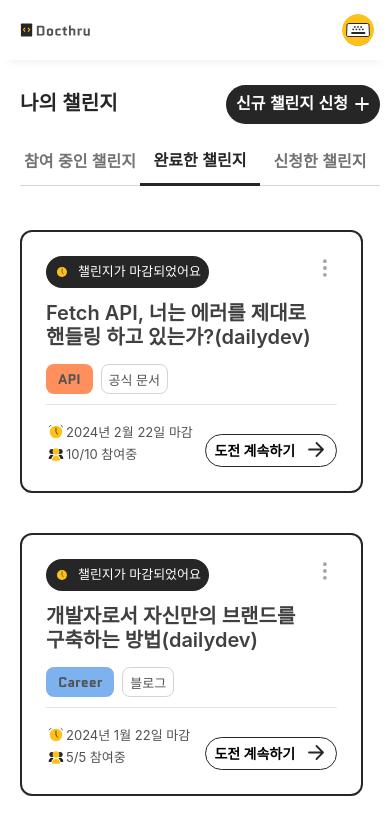
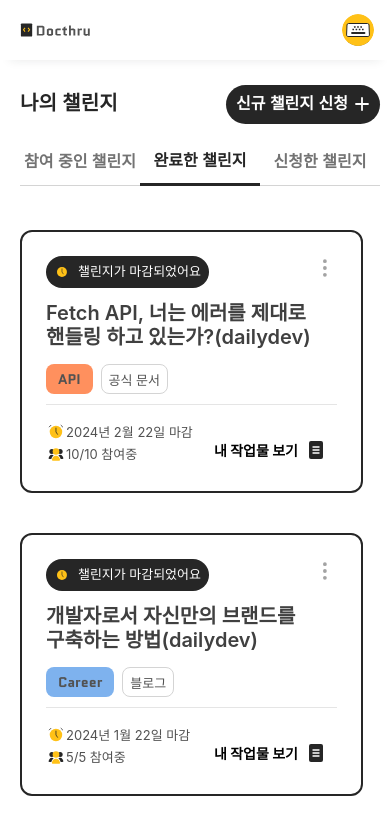
Before and after one commit to claudia99503/docthru-fe, a Next.js app: page /me/done in a window 390 px wide. Shown: the top 834 px of the page. Built offline with nearby package versions, Linux system fonts and the light colour scheme; a web font is replaced by a local one.

Commit message:
:art: [Style] 버튼 UI, 모바일 UI 추가
완료한 챌린지 버튼 ui 수정
모바일 화면 챌린지 표시 갯수 변경
css 파일 분리 - challenge 페이지 공통

```diff
--- a/src/components/challenge/Card.jsx
+++ b/src/components/challenge/Card.jsx
@@ -6,11 +6,42 @@ import images from '../../variables/images';
 
 import styles from './Card.module.css';
 
-const Card = ({ data }) => {
+const Card = ({ data, site }) => {
+
   const formatDeadline = (dateTime) => {
     const date = new Date(dateTime);
+
     const options = { year: 'numeric', month: 'long', day: 'numeric' };
     return `${date.toLocaleString('ko-KR', options)} 마감`;
+  };
+
+  const getBtn = () => {
+    if (site == 'ongoing') {
+      return (
+        <button
+          className={`${styles.challengeButton} ${
+            router.pathname === `/work/${data.id}` ? styles.active : ''
+          }`}
+          onClick={() => handleTabClick(`/work/${data.id}`)}
+        >
+          <span>도전 계속하기</span>
+          <img src={images.icons.arrowMainRight} alt="arrow icon" />
+        </button>
+      );
+    } else {
+      return (
+        <button
+          className={`${styles.challengeButton} ${
+            router.pathname === `/work/${data.id}` ? styles.active : ''
+          }`}
+          onClick={() => handleTabClick(`/work/${data.id}`)}
+          style={{border:'none'}}
+        >
+          <span>내 작업물 보기</span>
+          <img src={images.icons.document} alt="document icon" />
+        </button>
+      );
+    }
   };
 
   const getCondition = () => {
@@ -50,7 +81,10 @@ const Card = ({ data }) => {
   function onDelete() {}
 
   return (
-    <div className={styles.card}>
+    <div
+      className={styles.card}
+      onClick={() => handleTabClick(`/challenge/${data.id}`)}
+    >
       <div className={styles['card-top']}>
         {getCondition()}
         <div className={`${styles.menuButton}`}>
@@ -80,15 +114,7 @@ const Card = ({ data }) => {
             </span>
           </div>
         </div>
-        <button
-          className={`${styles.challengeButton} ${
-            router.pathname === `/work/${data.id}` ? styles.active : ''
-          }`}
-          onClick={() => handleTabClick(`/work/${data.id}`)}
-        >
-          <span>도전 계속하기</span>
-          <img src={images.icons.arrowMainRight} alt="arrow icon" />
-        </button>
+        {getBtn()}
       </div>
     </div>
   );
--- a/src/components/challenge/Card.module.css
+++ b/src/components/challenge/Card.module.css
@@ -1,11 +1,3 @@
-.AllCardSection {
-  margin-top: 24px;
-  display: flex;
-  flex-direction: column;
-  box-sizing: border-box;
-  gap: 40px;
-}
-
 .card {
   position: relative;
   width: 996px;
@@ -93,8 +85,9 @@
   font-size: 14px;
   font-weight: 700;
   display: flex;
-  justify-content: space-evenly;
+  justify-content: center;
   align-items: center;
+  gap: 6px;
 }
 
 @media (min-width: 744px) and (max-width: 1199px) {
--- a/src/pages/me/done/index.jsx
+++ b/src/pages/me/done/index.jsx
@@ -1,4 +1,5 @@
-import { useState } from 'react';
+import { useEffect, useState } from 'react';
+import { useMediaQuery } from 'react-responsive';
 
 import Head from 'next/head';
 import TabNavigation from '../../../components/layouts/TabNavigation';
@@ -8,13 +9,23 @@ import Card from '../../../components/challenge/Card';
 import { seed } from '../../../../mockup/challenge';
 
 import frameStyles from '../../../styles/pages/application/MyApplicationPage.module.css';
-import styles from '../../../components/challenge/Card.module.css';
+import styles from '../../../styles/pages/me/MyChallengePage.module.css';
 
 export default function MyFinishedChallengePage() {
+  const isMobile = useMediaQuery({ query: '(max-width: 743px)' });
+
   const [currentPage, setCurrentPage] = useState(1);
-  const itemsPerPage = 5;
+  const [itemsPerPage, setItemsPerPage] = useState(5);
 
   const seedData = seed;
+
+  const getMobilePage = () => {
+    isMobile? setItemsPerPage(4) : setItemsPerPage(5)
+  }
+
+  useEffect(() => {
+    getMobilePage()
+  },[isMobile])
 
   const handlePageChange = (page) => {
     setCurrentPage(page);
@@ -55,7 +66,7 @@ export default function MyFinishedChallengePage() {
             {paginatedData.length > 0 ? (
               <div className={styles.AllCardSection}>
                 {paginatedData.map((paginatedData) => (
-                  <Card key={`${paginatedData.id}`} data={paginatedData} />
+                  <Card key={`${paginatedData.id}`} data={paginatedData} site={'done'}/>
                 ))}
               </div>
             ) : (
--- /dev/null
+++ b/src/styles/pages/me/MyChallengePage.module.css
@@ -0,0 +1,7 @@
+.AllCardSection {
+  margin-top: 24px;
+  display: flex;
+  flex-direction: column;
+  box-sizing: border-box;
+  gap: 40px;
+}
```
Also changed, not shown: src/pages/me/index.jsx (+15 -4 lines).
